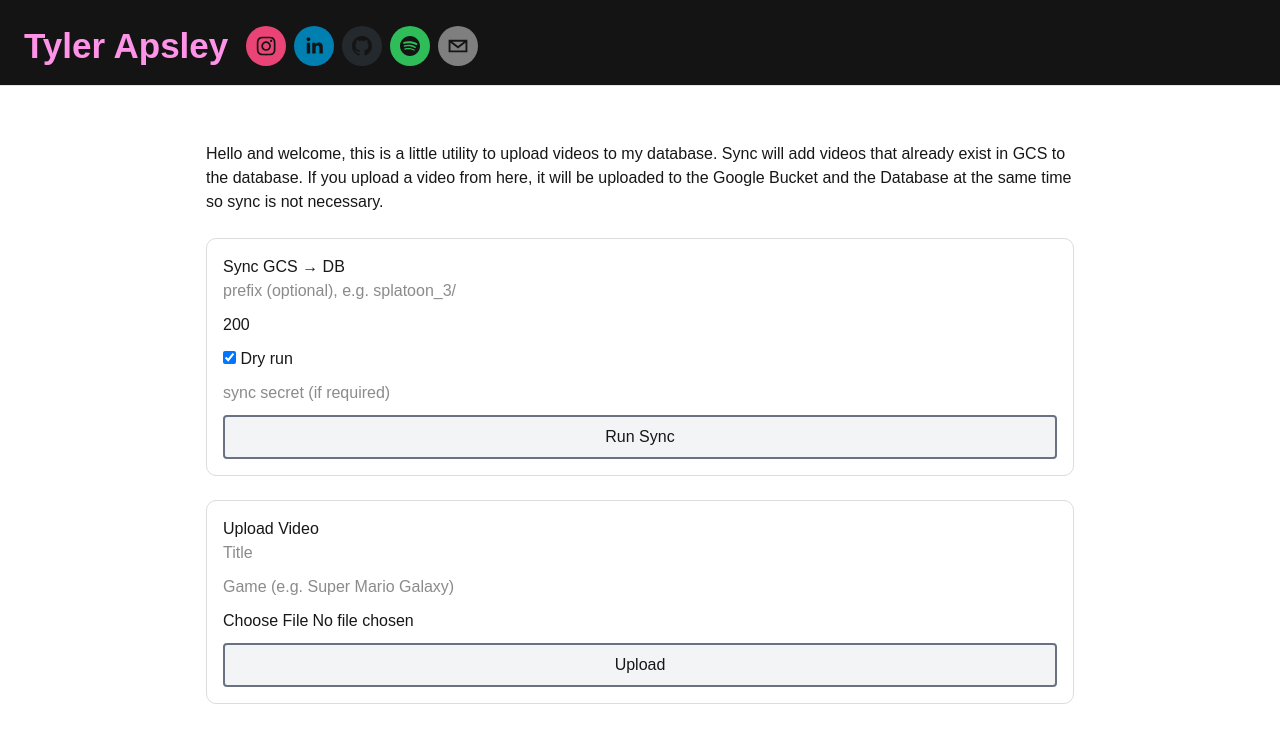
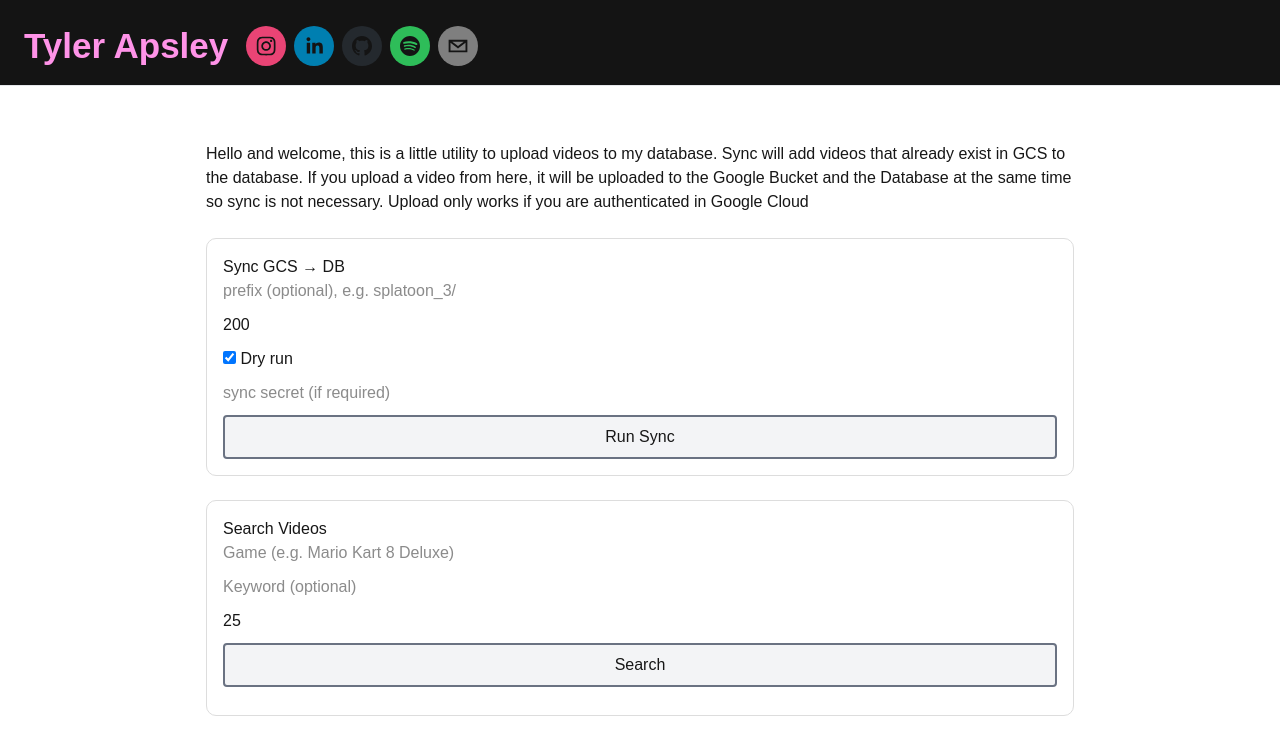
Before and after one commit to tapsley/playlist-grid-vercel, a Next.js app: page /videoManager in a window 1280 px wide. Shown: the top 739 px of the page. Built offline with nearby package versions, Linux system fonts and the light colour scheme.

Commit message:
Added search to video manager

```diff
--- a/app/api/videos/upload/route.ts
+++ b/app/api/videos/upload/route.ts
@@ -1,5 +1,6 @@
 import { NextResponse } from "next/server";
 import { Storage } from "@google-cloud/storage";
+import { Prisma } from "@prisma/client";
 import { prisma } from "@/lib/prisma";
 
 export const runtime = "nodejs";
@@ -32,6 +33,7 @@ function toPublicUrl(bucket: string, objectName: string) {
 }
 
 export async function POST(req: Request) {
+    try{
         if (!bucketName) {
             return NextResponse.json({ error: "Missing GCS_BUCKET_NAME" }, { status: 500 });
         }
@@ -89,4 +91,22 @@ export async function POST(req: Request) {
         });
 
         return NextResponse.json(video, { status: 201 });
+    } catch (e) {
+        console.error("upload error:", e);
+
+    if (e instanceof Prisma.PrismaClientKnownRequestError) {
+      return NextResponse.json(
+        { error: "Database error", code: e.code, detail: e.message },
+        { status: 500 }
+      );
     }
+
+    return NextResponse.json(
+      {
+        error: "Upload failed",
+        detail: process.env.NODE_ENV === "development" && e instanceof Error ? e.message : undefined,
+      },
+      { status: 500 }
+    );
+    }
+}
--- a/app/videoManager/page.tsx
+++ b/app/videoManager/page.tsx
@@ -2,11 +2,28 @@
 
 import { useState } from "react";
 
+type VideoItem = {
+  id: string;
+  name: string;
+  game: string | null;
+  url: string;
+  gcsPath: string;
+  contentType: string | null;
+  size: number | null;
+  createdAt: string;
+  updatedAt: string | null;
+};
+
 export default function AdminVideosPage() {
   const [syncResult, setSyncResult] = useState<string>("");
   const [uploadResult, setUploadResult] = useState<string>("");
+  const [searchResult, setSearchResult] = useState<string>("");
+  const [searchItems, setSearchItems] = useState<VideoItem[]>([]);
+  const [searchMeta, setSearchMeta] = useState<string>("");
   const [loadingSync, setLoadingSync] = useState(false);
   const [loadingUpload, setLoadingUpload] = useState(false);
+  const [loadingSearch, setLoadingSearch] = useState(false);
+  const [previewById, setPreviewById] = useState<Record<string, boolean>>({});
 
   async function runSync(formData: FormData) {
     setLoadingSync(true);
@@ -47,9 +64,37 @@ export default function AdminVideosPage() {
     setLoadingUpload(false);
   }
 
+  async function runSearch(formData: FormData) {
+    setLoadingSearch(true);
+    setSearchResult("");
+    setSearchItems([]);
+    setSearchMeta("");
+
+    const game = String(formData.get("game") ?? "").trim();
+    const q = String(formData.get("q") ?? "").trim();
+    const limit = Number(formData.get("limit") ?? 25);
+
+    const params = new URLSearchParams();
+    if (game) params.set("game", game);
+    if (q) params.set("q", q);
+    params.set("limit", String(limit));
+
+    const res = await fetch(`/api/videos/search?${params.toString()}`);
+    const json = await res.json();
+
+    setSearchResult(JSON.stringify(json, null, 2)); // optional, keep for debugging
+    setSearchItems(Array.isArray(json?.items) ? json.items : []);
+    setSearchMeta(`Found ${json?.count ?? 0} result(s)`);
+    setLoadingSearch(false);
+  }
+
+  function togglePreview(id: string) {
+    setPreviewById((prev) => ({ ...prev, [id]: !prev[id] }));
+  }
+
   return (
     <main style={{ maxWidth: 900, margin: "40px auto", padding: 16, display: "grid", gap: 24 }}>
-      <h1>Hello and welcome, this is a little utility to upload videos to my database. Sync will add videos that already exist in GCS to the database. If you upload a video from here, it will be uploaded to the Google Bucket and the Database at the same time so sync is not necessary.</h1>
+      <h1>Hello and welcome, this is a little utility to upload videos to my database. Sync will add videos that already exist in GCS to the database. If you upload a video from here, it will be uploaded to the Google Bucket and the Database at the same time so sync is not necessary. Upload only works if you are authenticated in Google Cloud</h1>
 
       <section style={{ border: "1px solid #ddd", borderRadius: 10, padding: 16 }}>
         <h2>Sync GCS → DB</h2>
@@ -73,6 +118,67 @@ export default function AdminVideosPage() {
       </section>
 
       <section style={{ border: "1px solid #ddd", borderRadius: 10, padding: 16 }}>
+        <h2>Search Videos</h2>
+
+        <form
+          action={async (fd) => {
+            await runSearch(fd);
+          }}
+          style={{ display: "grid", gap: 10 }}
+        >
+          <input name="game" placeholder="Game (e.g. Mario Kart 8 Deluxe)" />
+          <input name="q" placeholder="Keyword (optional)" />
+          <input name="limit" type="number" min={1} max={100} defaultValue={25} />
+          <button type="submit" disabled={loadingSearch} className="cursor-pointer border-2 border-gray-500 rounded px-4 py-2 bg-gray-100 hover:bg-gray-200 disabled:bg-gray-300 disabled:text-gray-500">
+            {loadingSearch ? "Searching..." : "Search"}
+          </button>
+        </form>
+
+        {!!searchMeta && <p style={{ marginTop: 12 }}>{searchMeta}</p>}
+
+        <div style={{ marginTop: 12, display: "grid", gap: 10 }}>
+          {searchItems.map((v) => {
+            const showPreview = !!previewById[v.id];
+
+            return (
+              <article key={v.id} style={{ border: "1px solid #e5e7eb", borderRadius: 10, padding: 12 }}>
+                <div style={{ fontWeight: 600 }}>{v.name}</div>
+                <div style={{ fontSize: 14, opacity: 0.8 }}>
+                  {v.game ?? "Unknown game"} • {v.contentType ?? "unknown type"}
+                </div>
+                <div style={{ fontSize: 12, opacity: 0.7, marginTop: 4 }}>{v.gcsPath}</div>
+
+                <button
+                  type="button"
+                  onClick={() => togglePreview(v.id)}
+                  style={{ marginTop: 10 }}
+                  className="cursor-pointer border-2 border-gray-500 rounded px-3 py-1 bg-gray-100 hover:bg-gray-200"
+                >
+                  {showPreview ? "Hide preview" : "Load preview"}
+                </button>
+
+                {showPreview && (
+                  <div style={{ marginTop: 10, borderRadius: 8, overflow: "hidden", border: "1px solid #ddd" }}>
+                    <video
+                      controls
+                      preload="metadata"
+                      playsInline
+                      style={{ width: "100%", display: "block", maxHeight: 320, background: "#000" }}
+                      src={v.url}
+                    />
+                  </div>
+                )}
+
+                <a href={v.url} target="_blank" rel="noreferrer" className="mx-3 cursor-pointer border-2 border-gray-500 rounded px-3 py-1 bg-gray-100 hover:bg-gray-200">
+                  Open video in new tab
+                </a>
+              </article>
+            );
+          })}
+        </div>
+      </section>
+
+      <section style={{ border: "1px solid #ddd", borderRadius: 10, padding: 16 }}>
         <h2>Upload Video</h2>
         <form
           action={async (fd) => {
```
Lines whose indentation alone changed are shown as unchanged.
